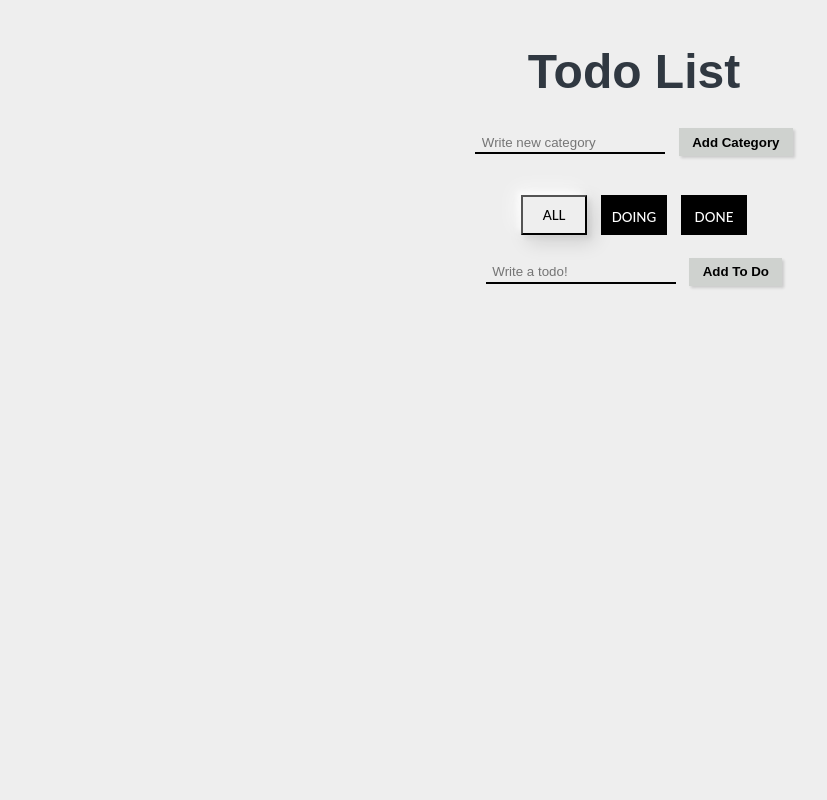
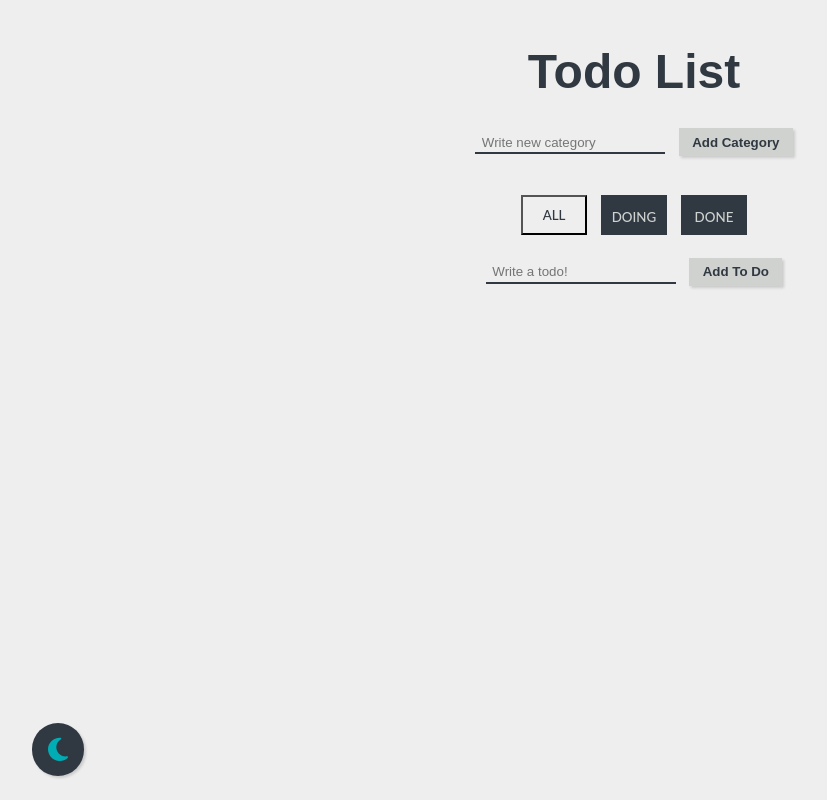
Before and after one commit to HaraYoung/TodoList_with_Recoil, a React (Create React App) app: page / in a window 1280 px wide. Shown: the whole page, without its empty margins (6-833 px from the left). Built offline with nearby package versions, Linux system fonts and the light colour scheme.

Commit message:
다크모드 적용

```diff
--- a/package.json
+++ b/package.json
@@ -3,6 +3,11 @@
   "version": "0.1.0",
   "private": true,
   "dependencies": {
+    "@fortawesome/fontawesome-svg-core": "^6.4.0",
+    "@fortawesome/free-brands-svg-icons": "^6.4.0",
+    "@fortawesome/free-regular-svg-icons": "^6.4.0",
+    "@fortawesome/free-solid-svg-icons": "^6.4.0",
+    "@fortawesome/react-fontawesome": "^0.2.0",
     "@testing-library/jest-dom": "^5.14.1",
     "@testing-library/react": "^13.0.0",
     "@testing-library/user-event": "^13.2.1",
--- a/src/App.tsx
+++ b/src/App.tsx
@@ -1,8 +1,12 @@
-import { Routes, Route } from "react-router-dom";
-import { ThemeProvider, createGlobalStyle } from "styled-components";
 import Reset from "styled-reset";
-import styled from "styled-components";
+import styled,{ ThemeProvider, createGlobalStyle } from "styled-components";
+import { FontAwesomeIcon } from "@fortawesome/react-fontawesome";
+import { faSun, faMoon } from "@fortawesome/free-solid-svg-icons";
+
 import { darkTheme, lightTheme } from "./Themes";
+import { darkThemeState } from "./atoms";
+import { useRecoilState } from "recoil";
+
 import TodoList from "./pages/TodoList";
 
 const GlobalStyle = createGlobalStyle`
@@ -21,13 +25,38 @@ const GlobalStyle = createGlobalStyle`
     color: initial;
   }
 `;
+const ThemeBtn = styled.button<{ darkThemeState: string }>`
+  border: none;
+  position: fixed;
+  z-index: 9999;
+  left: 3%;
+  bottom: 3%;
+  padding: ${(props) =>
+    props.darkThemeState === "true" ? "1em" : "1em 1.2em"};
+  border-radius: 50px;
+  color: ${(props) => props.theme.accentColor};
+  background-color: ${(props) => props.theme.textColor};
+  box-shadow: ${(props) => props.theme.boxShadow};
+  cursor: pointer;
+  &:hover {
+    box-shadow: ${(props) => props.theme.hoverBoxShadow};
+  }
+`;
 
 function App() {
+  const [isDark, setIsDark] = useRecoilState(darkThemeState);
+
   return (
     <>
-      <ThemeProvider theme={lightTheme}>
+      <ThemeProvider theme={isDark ? darkTheme : lightTheme}>
         <GlobalStyle />
-        <TodoList/>
+        <TodoList />
+        <ThemeBtn
+          onClick={() => setIsDark((curr) => !curr)}
+          darkThemeState={isDark.toString()}
+        >
+          <FontAwesomeIcon icon={isDark ? faSun : faMoon} size="2x" />
+        </ThemeBtn>
       </ThemeProvider>
     </>
   );
--- a/src/Themes.ts
+++ b/src/Themes.ts
@@ -3,8 +3,8 @@ import { DefaultTheme } from "styled-components";
 export const darkTheme: DefaultTheme = {
   bgColor: "#3A4750",
   boxColor: '#303841',
-  boxTextColor: 'gainsboro',
-  textColor: "#EEEEEE",
+  boxTextColor: '#F1F6F9',
+  textColor: "#DDDDDD",
   accentColor: "#00ADB5",
   boxShadow : 'rgba(0, 0, 0, 0.15) 1.95px 1.95px 2.6px',
   hoverBoxShadow : '#00ADB5 0px 2px 10px 0px inset'
--- a/src/atoms.tsx
+++ b/src/atoms.tsx
@@ -1,4 +1,9 @@
 import { atom, selector } from "recoil";
+
+export const darkThemeState = atom({
+  key: 'darkTheme',
+  default: false,
+});
 
 export interface IForm {
   value: string;
--- a/src/component/Tab.tsx
+++ b/src/component/Tab.tsx
@@ -19,15 +19,13 @@ const TabBtn = styled.button`
   outline: none;
   word-break: keep-all;
   &.tab {
-    background: #000;
-    color: #fff;
+    background:${(props)=> props.theme.textColor};
+    color: ${(props)=> props.theme.boxColor};
     line-height: 42px;
     border: none;
     &:hover {
       background: transparent;
-      color: #000;
-      box-shadow: -7px -7px 20px 0px #fff9, -4px -4px 5px 0px #fff9,
-        7px 7px 20px 0px #0002, 4px 4px 5px 0px #0001;
+      color: ${(props)=> props.theme.textColor};
     }
     &:before,
     &:after {
@@ -37,7 +35,7 @@ const TabBtn = styled.button`
       right: 0;
       height: 2px;
       width: 0;
-      background: #000;
+      background:${(props)=> props.theme.textColor};
       transition: 400ms ease all;
     }
     &:after {
@@ -52,12 +50,9 @@ const TabBtn = styled.button`
       transition: 800ms ease all;
     }
   }
-
   &.active {
     background: transparent;
-    color: #000;
-    box-shadow: -7px -7px 20px 0px #fff9, -4px -4px 5px 0px #fff9,
-      7px 7px 20px 0px #0002, 4px 4px 5px 0px #0001;
+    color: ${(props)=> props.theme.textColor};
     transition: none;
   }
 `;
--- a/src/component/Todo.tsx
+++ b/src/component/Todo.tsx
@@ -34,7 +34,7 @@ const Btn = styled.button`
   margin: 0 0.2em;
   width: 5em;
   padding: 0.2em 0.5em;
-  border: 2px solid #000;
+  border: 2px solid ${(props)=> props.theme.textColor};
   font-family: "Lato", sans-serif;
   font-weight: 500;
   background: transparent;
@@ -43,6 +43,7 @@ const Btn = styled.button`
   position: relative;
   display: inline-block;
   outline: none;
+  color: ${(props)=> props.theme.textColor};
   &:after {
     position: absolute;
     content: "";
@@ -50,7 +51,7 @@ const Btn = styled.button`
     left: 5px;
     width: 82%;
     height: 61%;
-    border: 1px solid #000;
+    border: 1px solid ${(props)=> props.theme.textColor};
     opacity: 0;
     transition: all 0.3s ease;
   }
@@ -62,14 +63,14 @@ const Btn = styled.button`
 const CategoryBtn = styled.button`
   margin-right: 0.5em;
   padding: 0.3em 0.5em;
-  background-color: ${(props) => props.theme.bgColor};
+  background-color: ${(props) => props.theme.boxTextColor};
   border: none;
   border-radius: 5px;
   box-shadow: ${(props) => props.theme.boxShadow};
   &:hover {
     cursor: pointer;
-    background-color: black;
-    color: white;
+    background-color: ${(props)=> props.theme.bgColor};
+    color: ${(props)=> props.theme.textColor};
     transition: 0.3s ease all;
   }
 `;
--- a/src/pages/TodoList.tsx
+++ b/src/pages/TodoList.tsx
@@ -27,8 +27,9 @@ const Container = styled.div`
     input {
       padding: 0.2em 0.5em;
       border: none;
-      border-bottom: 2px solid ;
+      border-bottom: 2px solid ${(props)=> props.theme.textColor};
       background-color: transparent;
+      color:${(props)=> props.theme.textColor};
     }
     button {
       display: inline-block;
@@ -37,6 +38,7 @@ const Container = styled.div`
       border: none;
       background-color: ${(props) => props.theme.boxColor};
       box-shadow: ${(props) => props.theme.boxShadow};
+      color:${(props)=> props.theme.textColor};
       font-weight: 600;
       &:hover {
         background-color: transparent;
```
Also changed, not shown: 1 other file (tests, documents, lock files or other folders).
